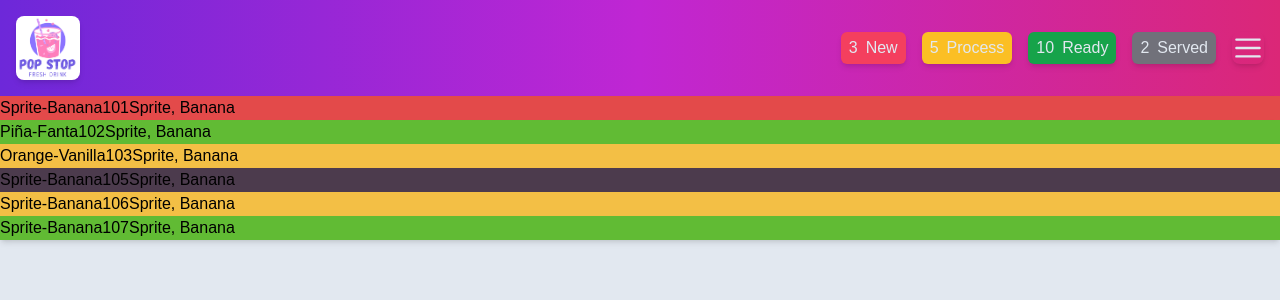
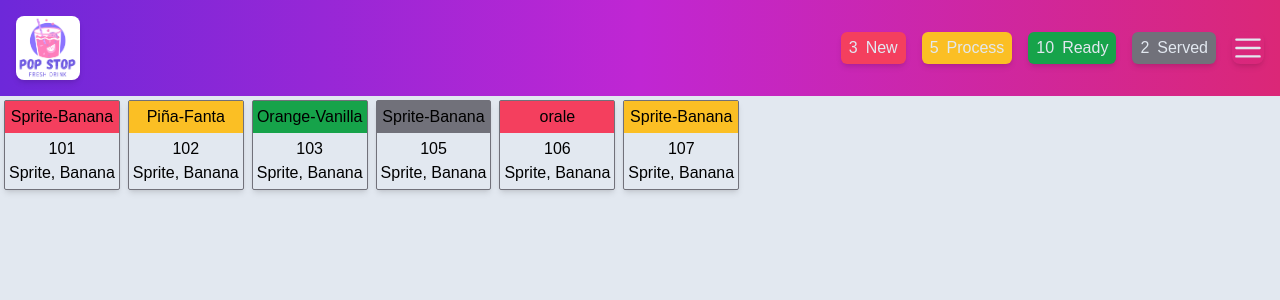
Before and after one commit to PopStopOrg/desktop-app, a React (Create React App) app: page / in a window 1280 px wide. Shown: the top 300 px of the page. Built offline with nearby package versions, Linux system fonts and the light colour scheme.

Commit message:
fixed the body & the order cards

```diff
--- a/src/components/Body.tsx
+++ b/src/components/Body.tsx
@@ -3,40 +3,40 @@ import Orders from "./Orders";
 
 const Body: React.FC = () => {
   return (
-    <div className="main">
+    <div className="main flex flex-wrap">
       <Orders
-        color="#e34a4a"
+        color="bg-rose-500"
         drinkName="Sprite-Banana"
         orderID={101}
         ingredients="Sprite, Banana"
       />
       <Orders
-        color="#61BB34"
+        color="bg-amber-400"
         drinkName="Piña-Fanta"
         orderID={102}
         ingredients="Sprite, Banana"
       />
       <Orders
-        color="#F3BF45"
+        color="bg-green-600"
         drinkName="Orange-Vanilla"
         orderID={103}
         ingredients="Sprite, Banana"
       />
 
       <Orders
-        color="#4C3B4D"
+        color="bg-zinc-500"
         drinkName="Sprite-Banana"
         orderID={105}
         ingredients="Sprite, Banana"
       />
       <Orders
-        color="#F3BF45"
-        drinkName="Sprite-Banana"
+        color="bg-rose-500"
+        drinkName="orale"
         orderID={106}
         ingredients="Sprite, Banana"
       />
       <Orders
-        color="#61BB34"
+        color="bg-amber-400"
         drinkName="Sprite-Banana"
         orderID={107}
         ingredients="Sprite, Banana"
--- a/src/components/InfoTags.tsx
+++ b/src/components/InfoTags.tsx
@@ -1,4 +1,4 @@
-import React from 'react';
+import React from "react";
 
 interface InfoTagsProps {
   number: number;
@@ -6,7 +6,11 @@ interface InfoTagsProps {
   color?: string;
 }
 
-const InfoTags: React.FC <InfoTagsProps> = ({number, description, color = "#f0f0f0"}) => {
+const InfoTags: React.FC<InfoTagsProps> = ({
+  number,
+  description,
+  color = "#f0f0f0",
+}) => {
   return (
     <div className={`p-1 rounded-md shadow-md text-slate-200 ${color}`}>
       <span className="info-tag-number justify-center mx-1">{number}</span>
--- a/src/components/Orders.tsx
+++ b/src/components/Orders.tsx
@@ -7,14 +7,26 @@ interface OrderProps {
   color?: string;
 }
 
-const Orders: React.FC <OrderProps> = ({ drinkName, orderID, ingredients, color }) => {
+const Orders: React.FC<OrderProps> = ({
+  drinkName,
+  orderID,
+  ingredients,
+  color,
+}) => {
   return (
-        <div className="orders shadow-md" style={{ backgroundColor: color }}>
-            <span className="drink-name">{drinkName}</span>
+    <div className="border border-zinc-500 rounded-sm m-1 shadow-md ">
+
+      <div className={`${color}`}>
+        <span className="drink-name flex items-center justify-center p-1">{drinkName}</span>
+      </div>
+
+      <div className="body flex flex-col items-center justify-center p-1">
         <span className="orderID">{orderID}</span>
         <span className="ingredients">{ingredients}</span>
       </div>
-    )
-}
+
+    </div>
+  );
+};
 
 export default Orders;
```
Lines whose indentation alone changed are shown as unchanged.
